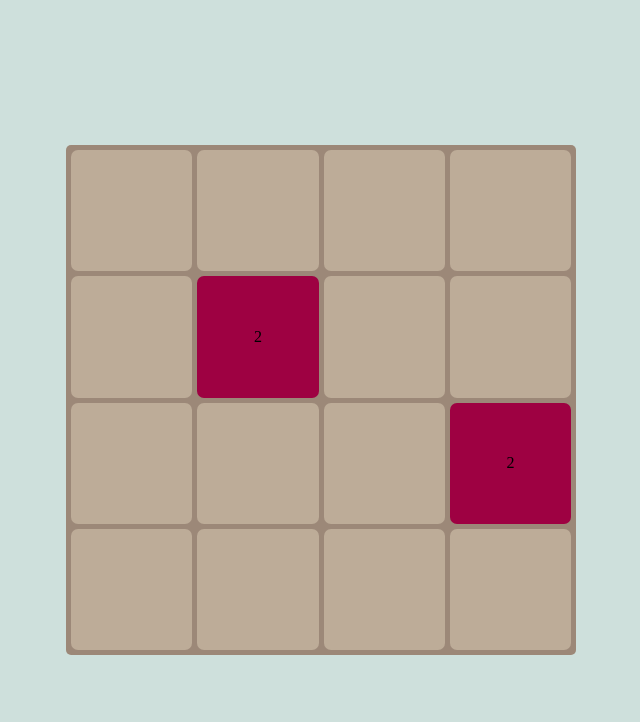
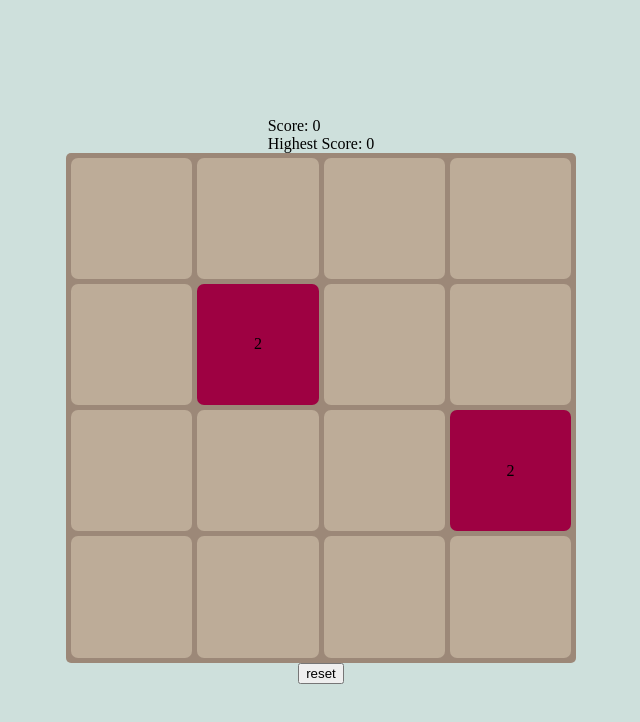
Before and after one commit to jian-status/2048, a React (Vite) app: page / in a window 1280 px wide. Shown: the top 722 px of the page, without its empty margins (319-959 px from the left). Built offline with nearby package versions, Linux system fonts and the light colour scheme.

Commit message:
added score & highest score mechanics

```diff
--- a/src/App.tsx
+++ b/src/App.tsx
@@ -1,27 +1,30 @@
 import BoardTile from "./BoardTile";
-import { useState, useRef } from "react";
+import { useState, useRef, useEffect } from "react";
 
 type TypeTiles = JSX.Element[][];
 
 let game: TypeTiles = [];
+
+function resetBoard(setBoard, tile_count, score) {
+  setBoard([]);
+  tile_count.current = 2;
+  score.current = 0;
+}
 function rand(min, max) {
   return Math.floor(Math.random() * (max - min + 1)) + min;
 }
-function onKeyDown(event: any, board: any, setBoard: any, tile_count: any) {
-  event.stopPropagation();
+function onKeyDown(event: any, board: any, setBoard: any, tile_count: any, score: any) {
   if (tile_count.current == 16) return;
-  console.log("hello")
   let new_board = board.map(inner => inner.slice()); // deep copy 2d array
   let key = event.keyCode;
+
   if (key == 37) {       // left
     for (let row = 0; row < 4; row++) {
-        for (let col = 0; col < 4; col++) {
-          if (col == 0) continue; // border tile
-          else {
+      for (let col = 1; col < 4; col++) { // skip col == 0 since it's a border tile
         if (new_board[row][col - 1] == new_board[row][col] && new_board[row][col] != 0) { // merge tiles
           new_board[row][col - 1] *= 2;
-              console.log("bruh")
           tile_count.current--;
+          score.current += new_board[row][col - 1];
         }
         else if (new_board[row][col - 1] == 0) { // move tile left
           new_board[row][col - 1] = new_board[row][col];
@@ -34,15 +37,13 @@ function onKeyDown(event: any, board: any, setBoard: any, tile_count: any) {
       }
     }
   }
-    }
   else if (key == 38) {  // up
     for (let col = 0; col < 4; col++) {
-        for (let row = 0; row < 4; row++) {
-          if (row == 0) continue; // border tile
-          else {
+      for (let row = 1; row < 4; row++) { // skip row == 0 since it's a border tile
         if (new_board[row - 1][col] == new_board[row][col] && new_board[row][col] != 0) {
           new_board[row - 1][col] *= 2;
           tile_count.current--;
+          score.current += new_board[row - 1][col];
         }
         else if (new_board[row - 1][col] == 0) {
           new_board[row - 1][col] = new_board[row][col];
@@ -51,18 +52,17 @@ function onKeyDown(event: any, board: any, setBoard: any, tile_count: any) {
           continue;
         }
         new_board[row][col] = 0;
-          }
+
       }
     }
   }
   else if (key == 39) {  // right
     for (let row = 0; row < 4; row++) {
-        for (let col = 3; col >= 0; col--) {
-          if (col == 3) continue;
-          else {
+      for (let col = 2; col >= 0; col--) { // skip col == 3 since it's a border tile
         if (new_board[row][col + 1] == new_board[row][col] && new_board[row][col] != 0) {
           new_board[row][col + 1] *= 2;
           tile_count.current--;
+          score.current += new_board[row][col + 1];
         }
         else if (new_board[row][col + 1] == 0) {
           new_board[row][col + 1] = new_board[row][col];
@@ -71,18 +71,17 @@ function onKeyDown(event: any, board: any, setBoard: any, tile_count: any) {
           continue;
         }
         new_board[row][col] = 0;
-          }
+
       }
     }
   }
   else if (key == 40) {  // down
-    for (let row = 3; row >= 0; row--) {
+    for (let row = 2; row >= 0; row--) { // skip row == 3 since it's a border tile
       for (let col = 0; col < 4; col++) {
-        if (row == 3) continue; // border tile
-        else {
         if (new_board[row + 1][col] == new_board[row][col] && new_board[row][col] != 0) {
           new_board[row + 1][col] *= 2;
           tile_count.current--;
+          score.current += new_board[row + 1][col];
         }
         else if (new_board[row + 1][col] == 0) {
           new_board[row + 1][col] = new_board[row][col];
@@ -91,7 +90,7 @@ function onKeyDown(event: any, board: any, setBoard: any, tile_count: any) {
           continue;
         }
         new_board[row][col] = 0;
-        }
+
       }
     }
   }
@@ -113,6 +112,9 @@ function onKeyDown(event: any, board: any, setBoard: any, tile_count: any) {
 export default function App () {
   const [board, setBoard] = useState([]);
   const tile_count = useRef(2);
+  const score = useRef(0);
+  const highest_score = useRef(0);
+
   // start of game
   if (board.length == 0) {
     let temp_board = [
@@ -128,7 +130,6 @@ export default function App () {
     let tile2_x;
     let tile2_y;
     while (tile2_x == undefined || tile1_x == tile2_x && tile1_y == tile2_y) { // we want to always start with 2 tiles
-      console.log("culprit 1")
       tile2_x = rand(0, 3);
       tile2_y = rand(0, 3);
     }
@@ -153,12 +154,20 @@ export default function App () {
       game.push(row_of_tiles);
     }
   }
+  if (tile_count.current == 16 && score.current > highest_score.current) {
+    highest_score.current = score.current;
+  }
   return (
     <div id="bg">
       {tile_count.current != 16 ? "" : <div>Game over</div>}
-      <div id="board" onKeyDown={(e) => onKeyDown(e, board, setBoard, tile_count)}>
+      <div>
+        <div>Score: {score.current}</div>
+        <div>Highest Score: {highest_score.current}</div>
+      </div>
+      <div id="board" onKeyDown={(e) => onKeyDown(e, board, setBoard, tile_count, score)}>
         {game.flat()}
       </div>
+      <button onClick={() => resetBoard(setBoard, tile_count, score)}>reset</button>
     </div>
   )
 }
```
Lines whose indentation alone changed are shown as unchanged.
